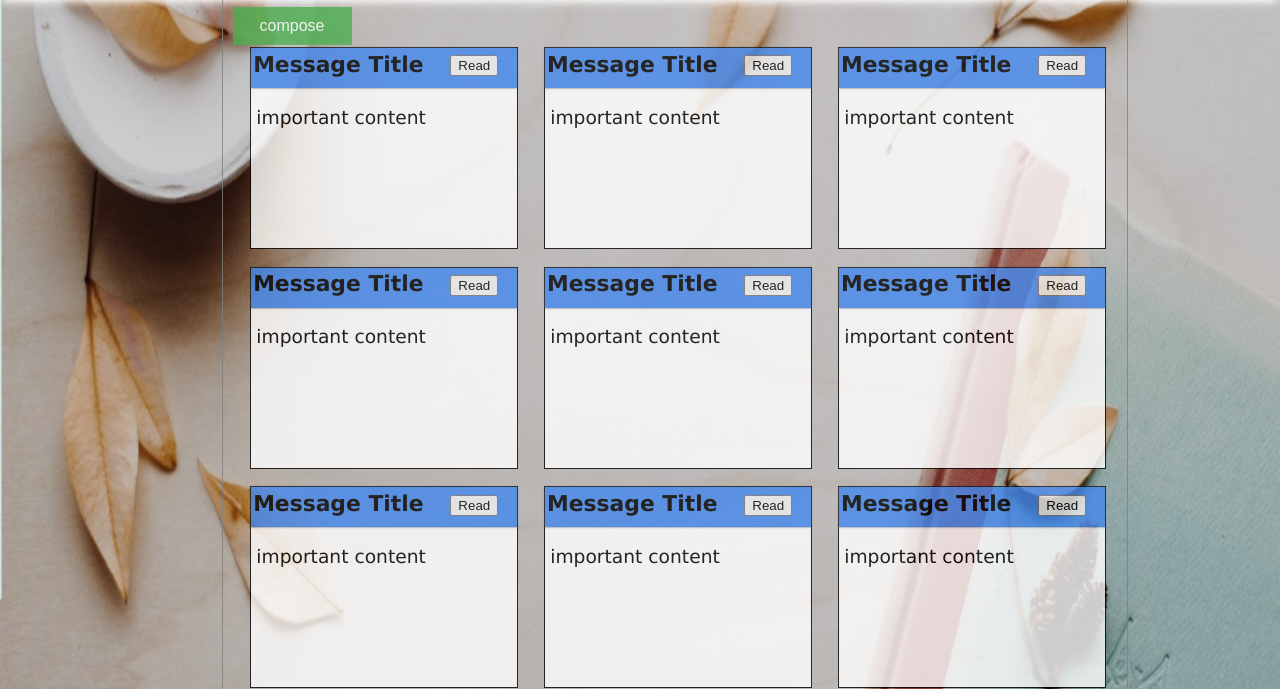
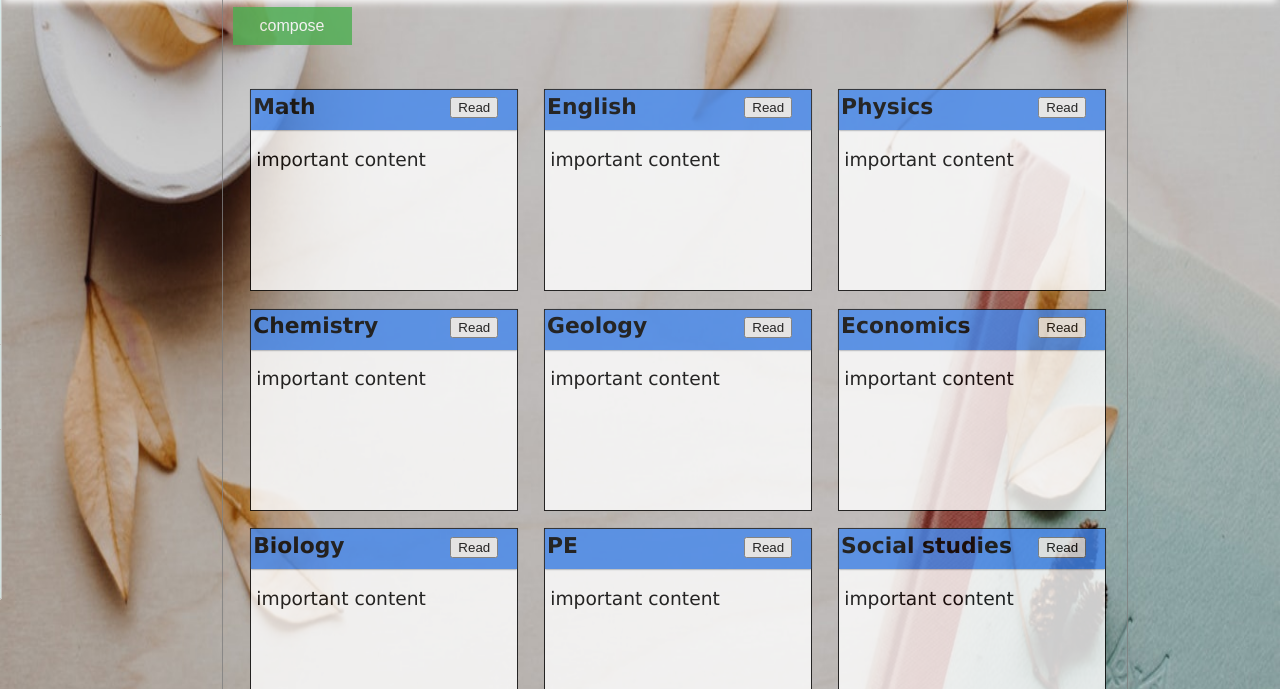
Before and after one commit to humble92/Nuntius, a plain HTML site: page src/html/messageSystem.html in a window 1280 px wide. Shown: the part 111-800 px from the top of the page. Drawn offline with nearby package versions, Linux system fonts and the light colour scheme; a script that the page names is missing.

Commit message:
Update messageSystem.html

```diff
--- a/src/html/messageSystem.html
+++ b/src/html/messageSystem.html
@@ -37,7 +37,7 @@
     <div id="container">
       <div id="menu">
         <ul>
-          <li> <a href="messageSystem.html">Message System</a></li>
+          <li> <a href="notimplemented.html">Message System</a></li>
           <li> <a href="performanceRecord.html" >Performance Record</a></li>
           <li><a href="notimplemented.html">Student Grades</a></li>
           <li><a href="notimplemented.html">Bookstore</a></li>
@@ -56,9 +56,11 @@
 
       <div id="content">
       <button class="button">compose</button>
+        <br>
+        <br>
         <div class="galleryItem">
           <div class="msghead">
-            <div class="headtext"><h3>Message Title</h3></div>
+            <div class="headtext"><h3>Math</h3></div>
             <div class="headbtn">
               <button id="myBtn1">Read</button>
               <!-- The Modal -->
@@ -67,7 +69,7 @@
                 <!-- Modal content -->
                 <div class="modal-content">
                   <span class="close">&times;</span>
-                  <p></p>
+                  <p>Some text in the Modal..</p>
                 </div>
 
               </div>
@@ -77,7 +79,7 @@
         </div>
         <div class="galleryItem">
           <div class="msghead">
-            <div class="headtext"><h3>Message Title</h3></div>
+            <div class="headtext"><h3>English</h3></div>
             <div class="headbtn">
               <button id="myBtn2">Read</button>
               <!-- The Modal -->
@@ -85,8 +87,8 @@
 
                 <!-- Modal content -->
                 <div class="modal-content">
-                  <p></p>
                   <span class="close">&times;</span>
+                  <p>Some text in the Modal..</p>
                 </div>
 
               </div>
@@ -96,7 +98,7 @@
         </div>
         <div class="galleryItem">
           <div class="msghead">
-            <div class="headtext"><h3>Message Title</h3></div>
+            <div class="headtext"><h3>Physics</h3></div>
             <div class="headbtn">
               <button id="myBtn3">Read</button>
               <!-- The Modal -->
@@ -115,7 +117,7 @@
         </div>
         <div class="galleryItem">
           <div class="msghead">
-            <div class="headtext"><h3>Message Title</h3></div>
+            <div class="headtext"><h3>Chemistry</h3></div>
             <div class="headbtn">
               <button id="myBtn4">Read</button>
               <!-- The Modal -->
@@ -134,7 +136,7 @@
         </div>
         <div class="galleryItem">
           <div class="msghead">
-            <div class="headtext"><h3>Message Title</h3></div>
+            <div class="headtext"><h3>Geology</h3></div>
             <div class="headbtn">
               <button id="myBtn5">Read</button>
               <!-- The Modal -->
@@ -153,7 +155,7 @@
         </div>
         <div class="galleryItem">
           <div class="msghead">
-            <div class="headtext"><h3>Message Title</h3></div>
+            <div class="headtext"><h3>Economics</h3></div>
             <div class="headbtn">
               <button id="myBtn6">Read</button>
               <!-- The Modal -->
@@ -172,7 +174,7 @@
         </div>
         <div class="galleryItem">
           <div class="msghead">
-            <div class="headtext"><h3>Message Title</h3></div>
+            <div class="headtext"><h3>Biology</h3></div>
             <div class="headbtn">
               <button id="myBtn7">Read</button>
               <!-- The Modal -->
@@ -191,7 +193,7 @@
         </div>
         <div class="galleryItem">
           <div class="msghead">
-            <div class="headtext"><h3>Message Title</h3></div>
+            <div class="headtext"><h3>PE</h3></div>
             <div class="headbtn">
               <button id="myBtn8">Read</button>
               <!-- The Modal -->
@@ -210,7 +212,7 @@
         </div>
         <div class="galleryItem">
           <div class="msghead">
-            <div class="headtext"><h3>Message Title</h3></div>
+            <div class="headtext"><h3>Social studies</h3></div>
             <div class="headbtn">
               <button id="myBtn9">Read</button>
               <!-- The Modal -->
```
